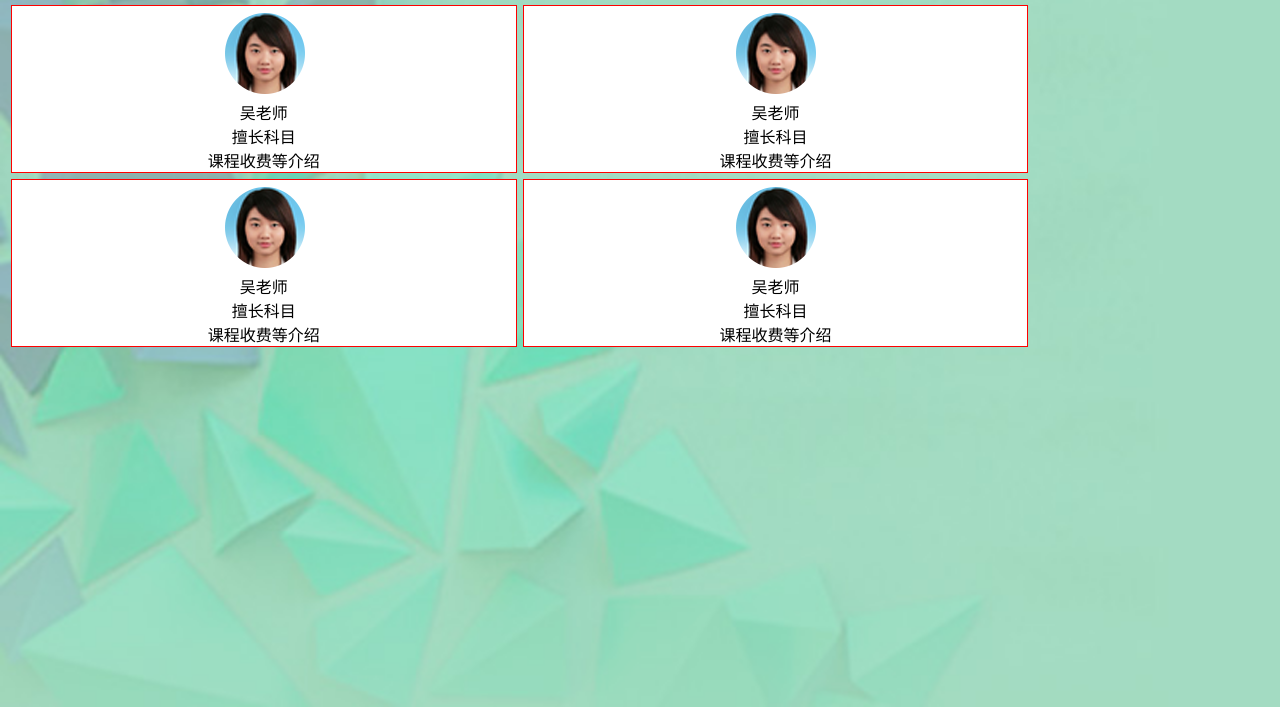
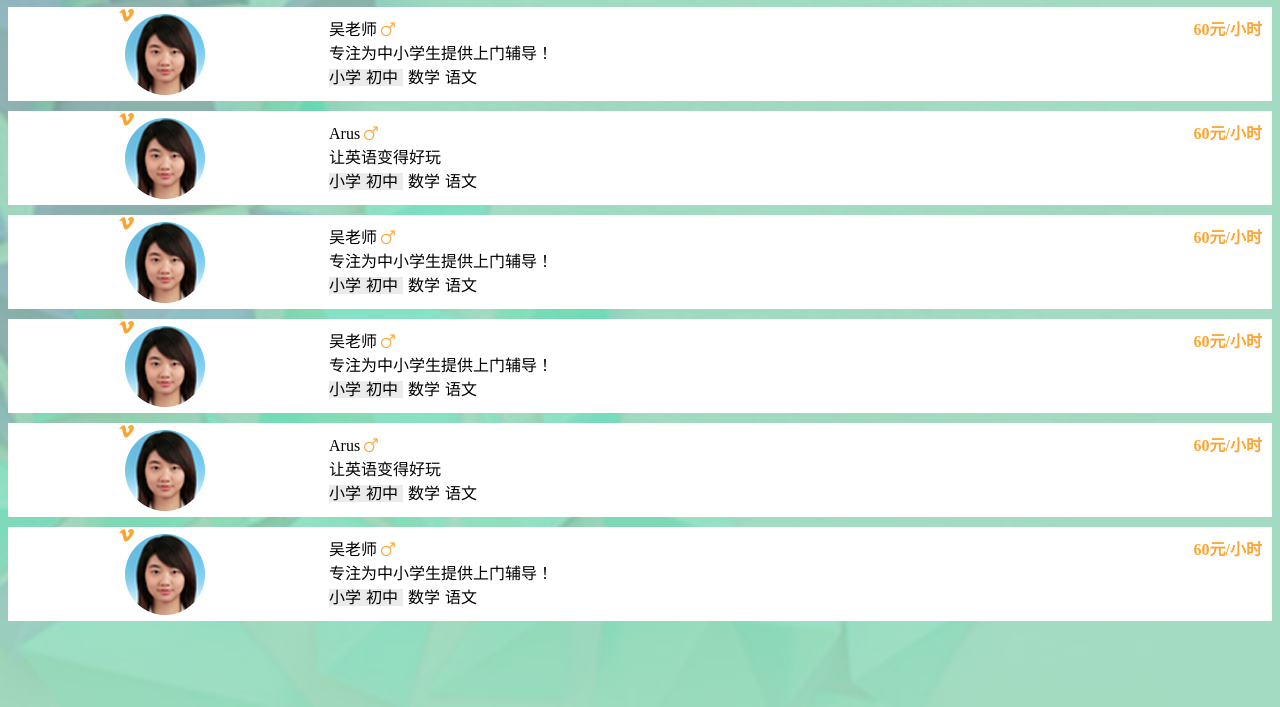
Before and after one commit to Chenyueli/Tutor, a plain HTML site: page index.html in a window 1280 px wide. Shown: the part 93-800 px from the top of the page. Drawn offline with Linux system fonts and the light colour scheme.

Commit message:
已解决：主页布局 待解决：注册

```diff
--- a/css/index.less
+++ b/css/index.less
@@ -21,6 +21,7 @@ body {
 .wrapper {}
 /*---------------------Header-----------------*/
 header {
+    background-color: #A3DBC2;
     position: fixed;
     top: 0;
     left: 0;
@@ -61,13 +62,16 @@ nav {
     position: fixed;
     top: @headHeight;
     width: 100%;
-    height: 35px;
-    line-height: 30px;
+    height: 40px;
+    line-height: 40px;
     background-color: @bgColor;
     display: flex; //  z-index: 100;
-    padding-bottom: 10px;
+//  padding-bottom: 10px;
+//  margin-bottom: 10px;
+//  .tb;
     z-index: 10;
     & > a {
+        margin-bottom: 10px;
         text-align: center;
         flex: 1;
         width: 50%;
@@ -93,19 +97,56 @@ nav {
     }
 }
 #teacher-Info {
+    padding: 0 8px;
+}
+.teacher {
+    margin-top: 10px;
+    background-color: @bgColor;
     display: flex;
-    -webkit-flex-wrap: wrap;
-    padding: 0 8px;
-    & > div {
-        .tb;
-        width: 40%;
-//      flex: 1;
-        margin: 3px;
-        background-color: @bgColor;
-        display: inline-block;
-        text-align: center;
+    justify-content: left;
+    align-items: center; //    .tb;
+}
+.tImg {
+    //  width:100px;
+    //  height: 100px;
+    flex: 1;
+    text-align: center;
+    position: relative;
+
+}
+.tInfo {
+    //  margin-left:20px;
+    padding: 10px;
+    flex: 3;
+    line-height: 24px; //  position:relative;
+    .sexuality {
+        color: #FEA531;
     }
+
+    .tPay {
+        float: right;
+        color: #FEA531;
+        font-weight: 600;
+
+    }
+    .tName{
+        margin-right: 4px ;
+    }
+    .tCourse span{
+        margin-right: 5px;
+
+    }
+    .tGrade-wrapper{
+        background-color:#EBEBEB;
+    }
+
 }
+.fa-vimeo {
+    position: absolute;
+    top:0;
+
+        color: #FEA531;
+    }
 #tutoring-Info {
     //  overflow: hidden;
     margin: 8px auto 0;
--- a/index.html
+++ b/index.html
@@ -32,6 +32,7 @@
 					<p class="go-identify">用户认证</p>
 				</div>
 			</header>
+			<div>
 			<nav>
 				<a href="#"><span class="teacher-Info active">金牌教师</span></a>
 				<a href="#"><span class="tutoring-Info"> 家教信息</span></a>
@@ -39,37 +40,59 @@
 			<div class="home-content">
 				<section id="teacher-Info" class="">
 					<div class="teacher">
-						<div><img src="img/teacher1.png"></div>
-						<p class="name">吴老师</p>
-						<p class="subject">擅长科目</p>
-						<p class="t-description">课程收费等介绍</p>
+						<div class="tImg"><i class="fa fa-vimeo" aria-hidden="true"></i><img src="img/teacher1.png"></div>
+						<div class="tInfo">
+							<p><span class="tName">吴老师</span><i class="sexuality fa fa-mars" aria-hidden="true"></i><span class="tPay">60元/小时</span></p>
+							<p class="tIntro">专注为中小学生提供上门辅导！</p>
+							<p class = "tCourse"><span class= "tGrade-wrapper"><span class="tGrade">小学</span><span class="tGrade">初中</span></span><span class="tSubject">数学</span><span class="tSubject">语文</span></p>
+						</div>
 					</div>
-					<div>
-						<div><img src="img/teacher1.png"></div>
-						<p class="name">吴老师</p>
-						<p class="subject">擅长科目</p>
-						<p class="t-description">课程收费等介绍</p>
+					<div class="teacher">
+						<div class="tImg"><i class="fa fa-vimeo" aria-hidden="true"></i><img src="img/teacher1.png"></div>
+						<div class="tInfo">
+							<p><span class="tName">Arus</span><i class="sexuality fa fa-mars" aria-hidden="true"></i><span class="tPay">60元/小时</span></p>
+							<p class="tIntro">让英语变得好玩</p>
+							<p class = "tCourse"><span class= "tGrade-wrapper"><span class="tGrade">小学</span><span class="tGrade">初中</span></span><span class="tSubject">数学</span><span class="tSubject">语文</span></p>
+						</div>
 					</div>
-					<div>
-						<div><img src="img/teacher1.png"></div>
-						<p class="name">吴老师</p>
-						<p class="subject">擅长科目</p>
-						<p class="t-description">课程收费等介绍</p>
+					<div class="teacher">
+						<div class="tImg"><i class="fa fa-vimeo" aria-hidden="true"></i><img src="img/teacher1.png"></div>
+						<div class="tInfo">
+							<p><span class="tName">吴老师</span><i class="sexuality fa fa-mars" aria-hidden="true"></i><span class="tPay">60元/小时</span></p>
+							<p class="tIntro">专注为中小学生提供上门辅导！</p>
+							<p class = "tCourse"><span class= "tGrade-wrapper"><span class="tGrade">小学</span><span class="tGrade">初中</span></span><span class="tSubject">数学</span><span class="tSubject">语文</span></p>
+						</div>
 					</div>
-					<div>
-						<div><img src="img/teacher1.png"></div>
-						<p class="name">吴老师</p>
-						<p class="subject">擅长科目</p>
-						<p class="t-description">课程收费等介绍</p>
-
+					<div class="teacher">
+						<div class="tImg"><i class="fa fa-vimeo" aria-hidden="true"></i><img src="img/teacher1.png"></div>
+						<div class="tInfo">
+							<p><span class="tName">吴老师</span><i class="sexuality fa fa-mars" aria-hidden="true"></i><span class="tPay">60元/小时</span></p>
+							<p class="tIntro">专注为中小学生提供上门辅导！</p>
+							<p class = "tCourse"><span class= "tGrade-wrapper"><span class="tGrade">小学</span><span class="tGrade">初中</span></span><span class="tSubject">数学</span><span class="tSubject">语文</span></p>
+						</div>
 					</div>
-
+					<div class="teacher">
+						<div class="tImg"><i class="fa fa-vimeo" aria-hidden="true"></i><img src="img/teacher1.png"></div>
+						<div class="tInfo">
+							<p><span class="tName">Arus</span><i class="sexuality fa fa-mars" aria-hidden="true"></i><span class="tPay">60元/小时</span></p>
+							<p class="tIntro">让英语变得好玩</p>
+							<p class = "tCourse"><span class= "tGrade-wrapper"><span class="tGrade">小学</span><span class="tGrade">初中</span></span><span class="tSubject">数学</span><span class="tSubject">语文</span></p>
+						</div>
+					</div>
+					<div class="teacher">
+						<div class="tImg"><i class="fa fa-vimeo" aria-hidden="true"></i><img src="img/teacher1.png"></div>
+						<div class="tInfo">
+							<p><span class="tName">吴老师</span><i class="sexuality fa fa-mars" aria-hidden="true"></i><span class="tPay">60元/小时</span></p>
+							<p class="tIntro">专注为中小学生提供上门辅导！</p>
+							<p class = "tCourse"><span class= "tGrade-wrapper"><span class="tGrade">小学</span><span class="tGrade">初中</span></span><span class="tSubject">数学</span><span class="tSubject">语文</span></p>
+						</div>
+					</div>
 
 
 
 				</section>
 
-				<section id="tutoring-Info" class = "hidden">
+				<section id="tutoring-Info" class="hidden">
 					<div class="in-tutoring-Info">
 						<div class="tutor-item">
 							<p name="grade">初三</p>
@@ -217,7 +240,7 @@
 						</div>
 					</div>
 					<div class="footer-wrapper">
-						<div class="infooter-wrapper"><button class = "more-tutor-info">更多信息</button></div>
+						<div class="infooter-wrapper"><button class="more-tutor-info">更多信息</button></div>
 					</div>
 
 				</section>
```
Also changed, not shown: css/index.css.
